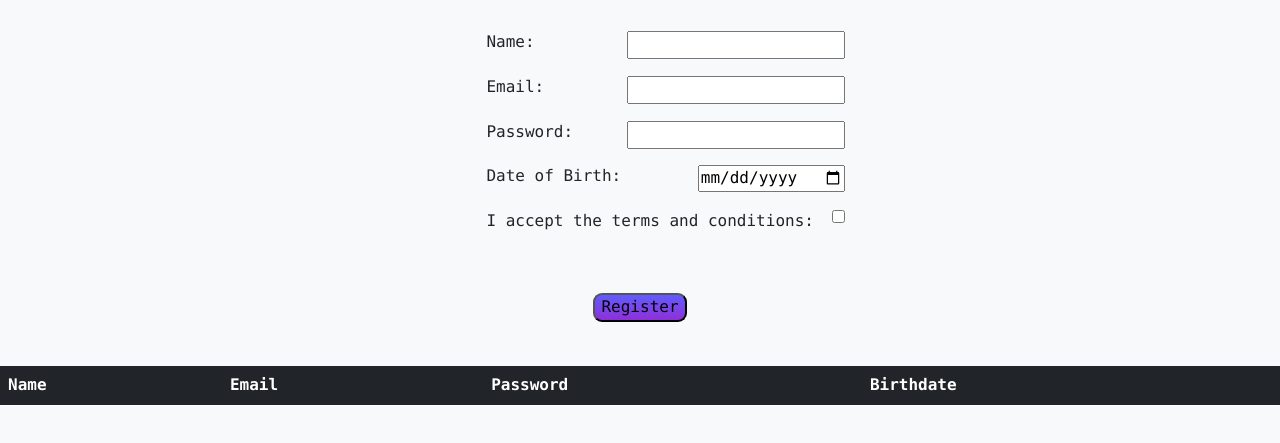
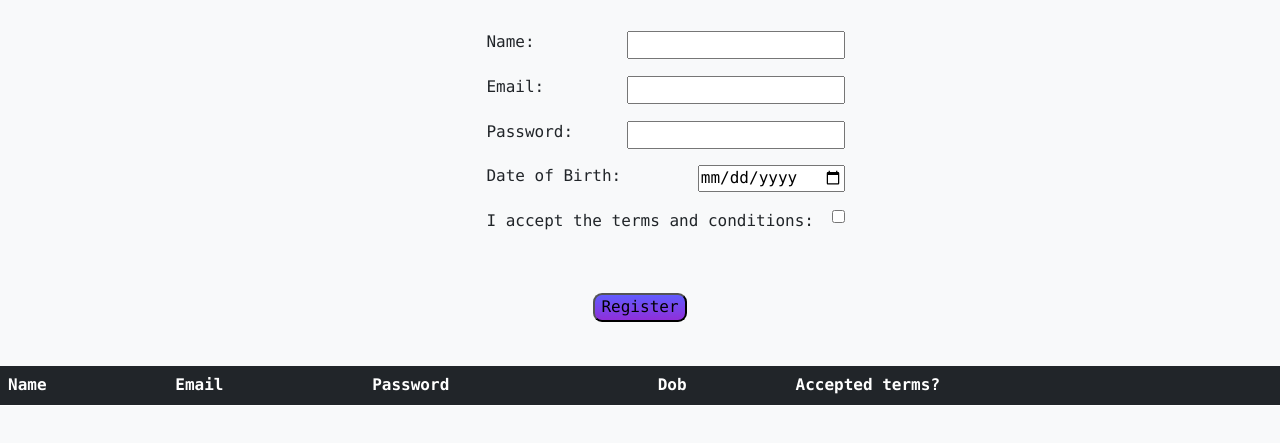
Before and after one commit to ShivprasadP/wd101, a plain HTML site: page index.html in a window 1280 px wide. Shown: the part 105-548 px from the top of the page. Drawn offline with nearby package versions, Linux system fonts and the light colour scheme.

Commit message:
Update index.html

```diff
--- a/index.html
+++ b/index.html
@@ -55,7 +55,8 @@
             <th>Name</th>
             <th>Email</th>
             <th>Password</th>
-            <th>Birthdate</th>
+            <th>Dob</th>
+            <th>Accepted terms?</th>
           </tr>
         </thead>
         <tbody id="registration-table-body">
```
